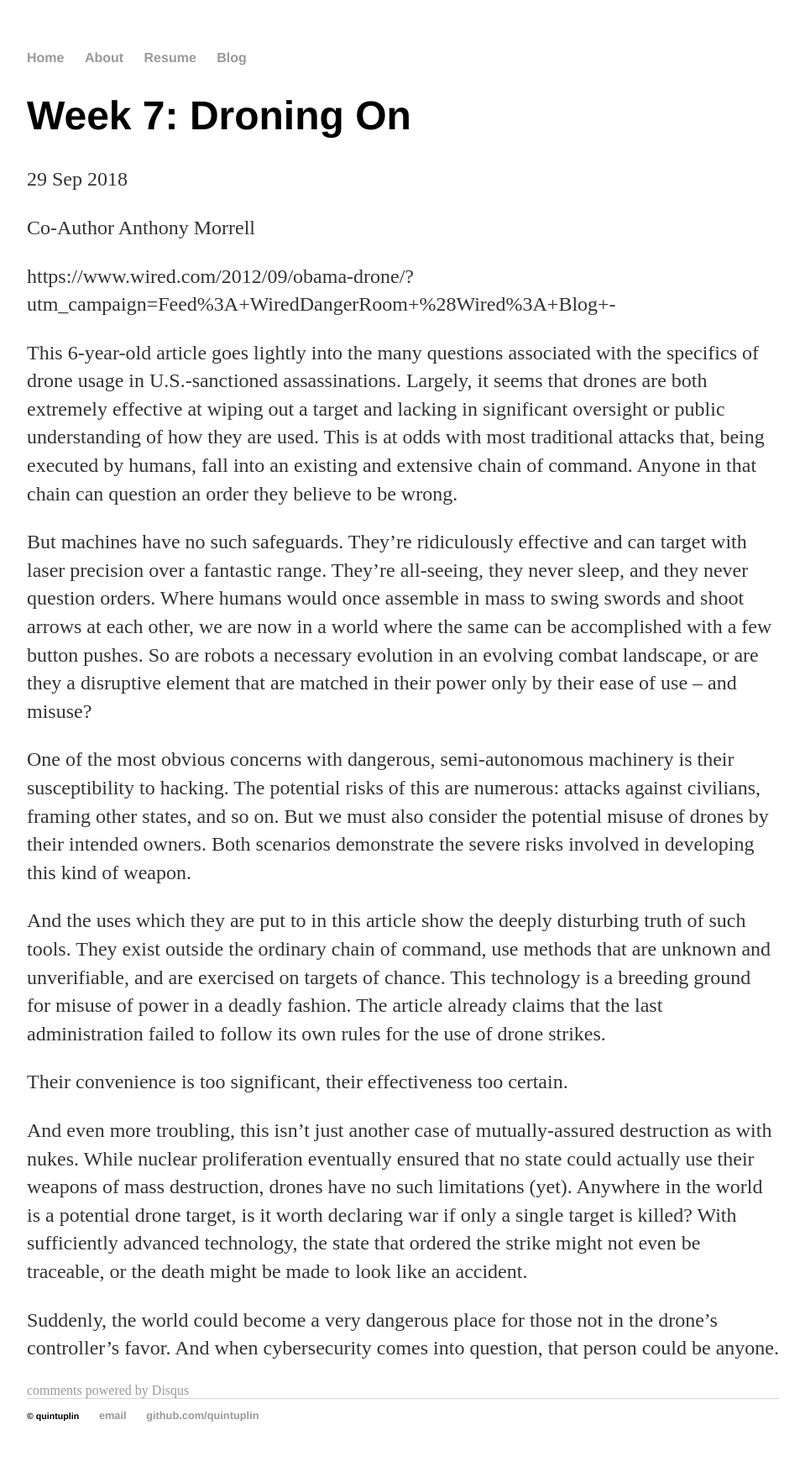
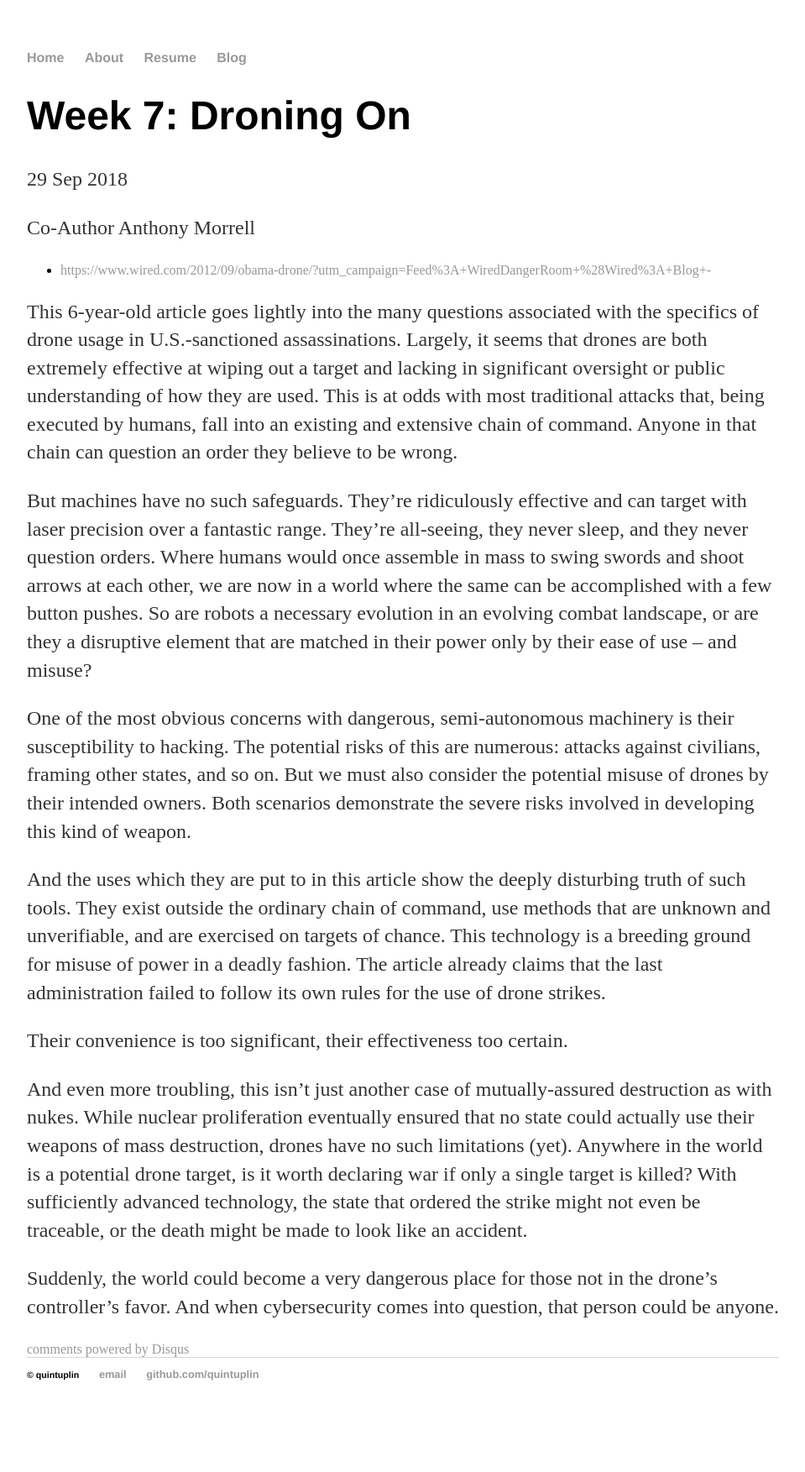
Before and after one commit to Quintuplin/quintuplin.github.io, a Jekyll site: the page built from _posts/2018-09-29-Droning-On.md, in a window 1280 px wide. Shown: the whole page at 84% size, without its empty margins (160-1119 px from the left). Built offline with Jekyll 4.4.1, drawn with Linux system fonts in a browser that asks for light colours; comment, search, counter and statistics services are not loaded; after the commit the page ends 1704 px from its top, so only the background shows below that.

Commit message:
Update 2018-09-29-Droning-On.md

```diff
--- a/_posts/2018-09-29-Droning-On.md
+++ b/_posts/2018-09-29-Droning-On.md
@@ -6,7 +6,7 @@ date: 2018-09-29
 
 Co-Author Anthony Morrell
 
-https://www.wired.com/2012/09/obama-drone/?utm_campaign=Feed%3A+WiredDangerRoom+%28Wired%3A+Blog+-
+* <https://www.wired.com/2012/09/obama-drone/?utm_campaign=Feed%3A+WiredDangerRoom+%28Wired%3A+Blog+->
 
 This 6-year-old article goes lightly into the many questions associated with the specifics of drone usage in U.S.-sanctioned assassinations. Largely, it seems that drones are both extremely effective at wiping out a target and lacking in significant oversight or public understanding of how they are used. This is at odds with most traditional attacks that, being executed by humans, fall into an existing and extensive chain of command. Anyone in that chain can question an order they believe to be wrong.
 
```
